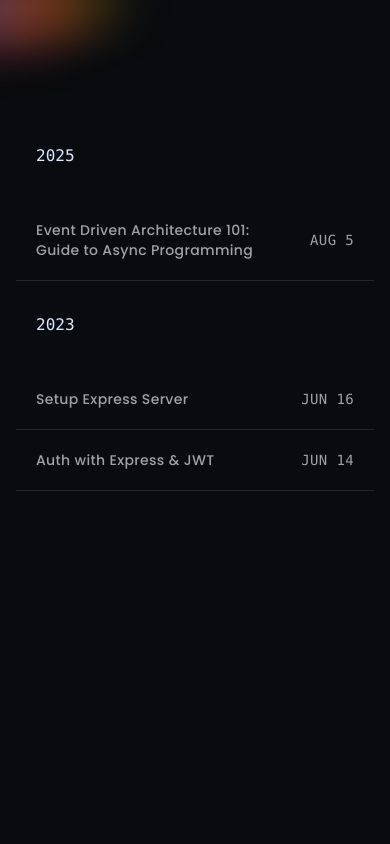
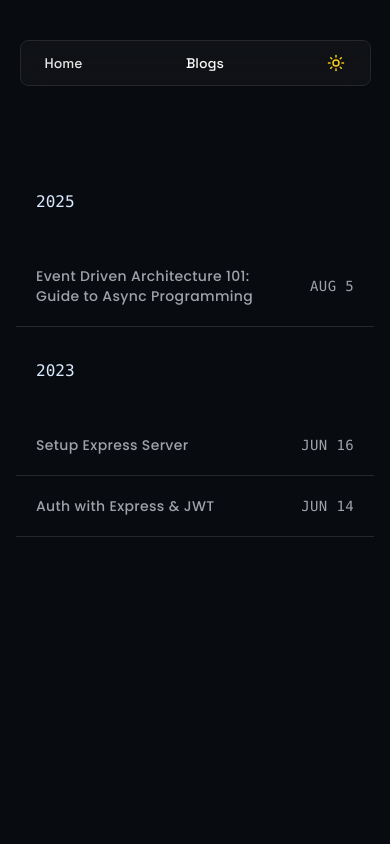
Before and after one commit to anurag-327/Portfolio, a Next.js app: page /blog in a window 390 px wide. Shown: the top 844 px of the page. Built offline with nearby package versions, Linux system fonts and the light colour scheme.

Commit message:
style: enabled navbar temporarily on phones

```diff
--- a/components/shared/Header.tsx
+++ b/components/shared/Header.tsx
@@ -3,7 +3,7 @@ import NavBar from "../ui/Navbar";
 export default function Header() {
   return (
     <header className="sticky top-10 inset-x-0">
-      <div className="hidden min-w-[400px] sm:flex pointer-events-auto px-6 rounded-lg bg-zinc-200/30 dark:bg-zinc-800/30 backdrop-blur-md shadow-sm w-fit mx-auto text-sm md:text-base border dark:border-zinc-800">
+      <div className="w-[90%] md:w-fit md:min-w-[400px] sm:flex pointer-events-auto px-6 rounded-lg bg-zinc-200/30 dark:bg-zinc-800/30 backdrop-blur-md shadow-sm mx-auto text-sm md:text-base border dark:border-zinc-800">
         <NavBar />
       </div>
     </header>
--- a/components/ui/Navbar.tsx
+++ b/components/ui/Navbar.tsx
@@ -36,6 +36,8 @@ export default function Header() {
           className={`${
             spaceGrotesk.className
           } text-sm py-3 transition-all font-medium hover:opacity-80 ${
+            !href.startsWith("/") ? "hidden md:inline-block" : ""
+          } ${
             pathname === href
               ? "text-zinc-900 dark:text-zinc-50 "
               : "text-zinc-700 dark:text-zinc-200"
```
